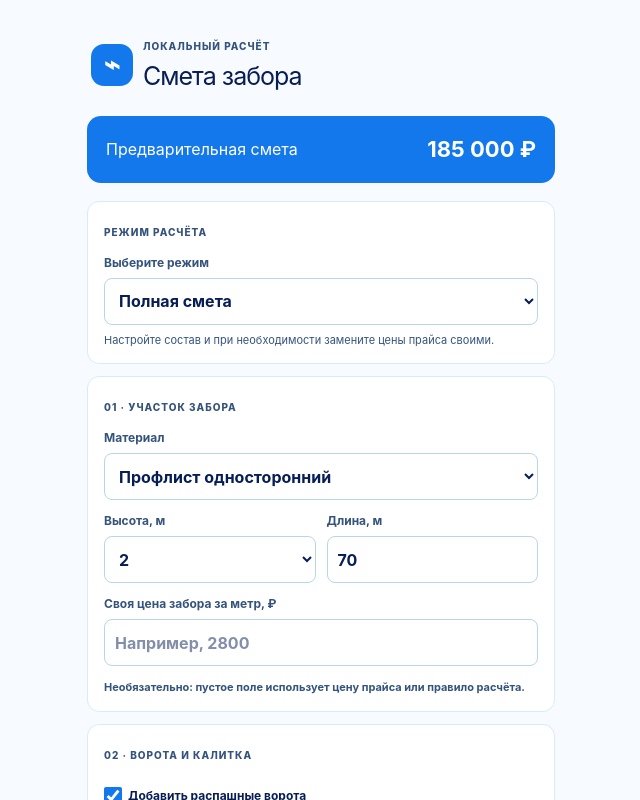
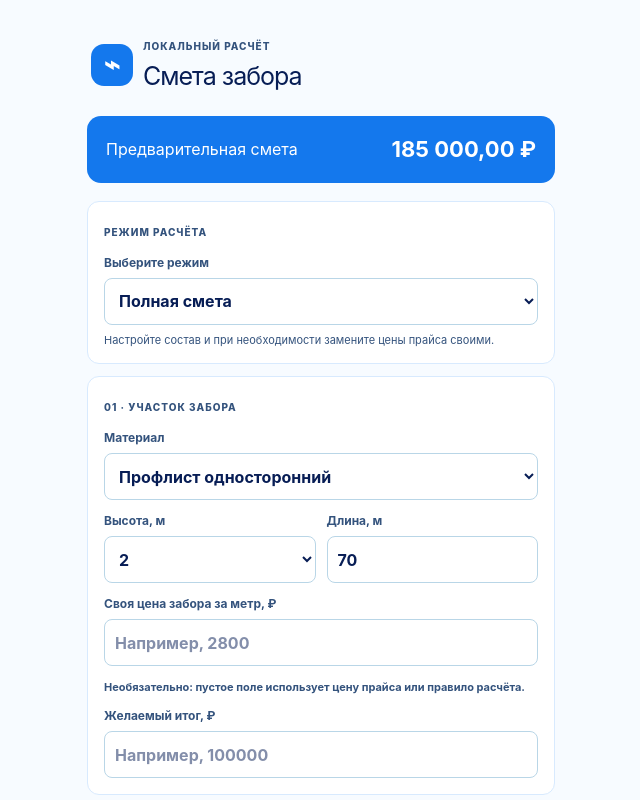
Before and after one commit to sega881117-bit/fence-estimate-pwa, a Next.js app: page / in a window 1280 px wide. Shown: the top 800 px of the page, without its empty margins (319-959 px from the left). Built offline with nearby package versions, Linux system fonts and the light colour scheme.

Commit message:
Add target total fence pricing

```diff
--- a/app/page.tsx
+++ b/app/page.tsx
@@ -1,6 +1,7 @@
 'use client';
 
 import { FormEvent, useEffect, useMemo, useState } from 'react';
+import { deriveFenceUnitPrice } from '../lib/target-fence-price.mjs';
 
 const materials = {
   profile_one: { label: 'Профлист односторонний', prices: { '1.8': 1900, '2': 2100 } },
@@ -14,9 +15,9 @@ const materials = {
 type Material = keyof typeof materials;
 type Wicket = 'adjacent' | 'separate' | 'none';
 type GateCount = number | '';
-type NumericKey = 'length' | 'fencePrice' | 'swingPrice' | 'slidingPrice' | 'swingCount' | 'slidingCount' | 'wicketPrice' | 'wicketCount' | 'deliveryPrice' | 'extension' | 'paint';
+type NumericKey = 'length' | 'fencePrice' | 'targetTotal' | 'swingPrice' | 'slidingPrice' | 'swingCount' | 'slidingCount' | 'wicketPrice' | 'wicketCount' | 'deliveryPrice' | 'extension' | 'paint';
 type State = {
-  mode: 'standard' | 'fence'; material: Material; height: string; length: number; fencePrice: number;
+  mode: 'standard' | 'fence'; material: Material; height: string; length: number; fencePrice: number; targetTotal: number;
   swingEnabled: boolean; swingWidth: string; swingPrice: number; swingCount: GateCount;
   slidingEnabled: boolean; slidingWidth: string; slidingPrice: number; slidingCount: GateCount;
   wicket: Wicket; wicketPrice: number; wicketCount: number;
@@ -24,19 +25,35 @@ type State = {
 };
 type Line = { title: string; details: string[]; unit: string; quantity: number; unitPrice: number; amount: number; manual?: boolean; requiresReview?: boolean };
 const initial: State = {
-  mode: 'standard', material: 'profile_one', height: '2', length: 70, fencePrice: 0,
+  mode: 'standard', material: 'profile_one', height: '2', length: 70, fencePrice: 0, targetTotal: 0,
   swingEnabled: true, swingWidth: '4', swingPrice: 0, swingCount: 1,
   slidingEnabled: false, slidingWidth: '4', slidingPrice: 0, slidingCount: 1,
   wicket: 'adjacent', wicketPrice: 0, wicketCount: 1, deliveryPrice: 0, extension: 0, paint: 0,
 };
 const numericRules: Record<NumericKey, { min: number; integer?: boolean; blankWhenZero?: boolean }> = {
   length: { min: 1, integer: true },
-  fencePrice: { min: 0, blankWhenZero: true }, swingPrice: { min: 0, blankWhenZero: true }, slidingPrice: { min: 0, blankWhenZero: true },
+  fencePrice: { min: 0, blankWhenZero: true }, targetTotal: { min: 0, blankWhenZero: true }, swingPrice: { min: 0, blankWhenZero: true }, slidingPrice: { min: 0, blankWhenZero: true },
   swingCount: { min: 1, integer: true }, slidingCount: { min: 1, integer: true }, wicketCount: { min: 1, integer: true }, wicketPrice: { min: 0, blankWhenZero: true },
   deliveryPrice: { min: 0, blankWhenZero: true }, extension: { min: 0 }, paint: { min: 0 },
 };
-const money = (value: number) => new Intl.NumberFormat('ru-RU', { style: 'currency', currency: 'RUB', maximumFractionDigits: 0 }).format(value);
+const money = (value: number) => new Intl.NumberFormat('ru-RU', { style: 'currency', currency: 'RUB', maximumFractionDigits: 2 }).format(value);
 const gateCount = (value: GateCount) => typeof value === 'number' && Number.isInteger(value) && value > 0 ? value : 1;
+const fixedTotalFor = (s: State) => {
+  if (s.mode === 'fence') return 0;
+  let total = 0;
+  if (s.swingEnabled) {
+    const unit = s.swingPrice > 0 ? s.swingPrice : s.swingWidth === '5' ? 23000 : ['3', '3.5', '4'].includes(s.swingWidth) ? 17000 : 0;
+    total += unit * gateCount(s.swingCount);
+  }
+  if (s.slidingEnabled) {
+    const unit = s.slidingPrice > 0 ? s.slidingPrice : s.slidingWidth === '5' ? 75000 : ['3', '3.5', '4'].includes(s.slidingWidth) ? 69000 : 0;
+    total += unit * gateCount(s.slidingCount);
+  }
+  if (s.wicket !== 'none') total += (s.wicketPrice > 0 ? s.wicketPrice : s.wicket === 'separate' ? 15000 : 13000) * Math.max(1, s.wicketCount);
+  total += s.deliveryPrice > 0 ? s.deliveryPrice : s.length <= 60 ? 6000 : s.length <= 120 ? 8000 : 12000;
+  total += s.extension * 300 + s.paint * 250;
+  return total;
+};
 const fenceSpec = (material: Material, height: string) => {
   const h = height.replace('.', ',');
   const post = String(Number(height) + 1).replace('.', ',');
@@ -76,7 +93,8 @@ export default function Home() {
     const catalogFence = materials[s.material].prices[s.height as keyof typeof materials[typeof s.material]['prices']] as number;
     const fenceUnit = s.fencePrice > 0 ? s.fencePrice : catalogFence;
     const fence = fenceSpec(s.material, s.height);
-    list.push({ title: fence.title, details: fence.details, unit: 'м.п.', quantity: s.length, unitPrice: fenceUnit, amount: s.length * fenceUnit, manual: s.fencePrice > 0, requiresReview: s.fencePrice > 0 });
+    const fenceLine: Line = { title: fence.title, details: fence.details, unit: 'м.п.', quantity: s.length, unitPrice: fenceUnit, amount: s.length * fenceUnit, manual: s.fencePrice > 0, requiresReview: s.fencePrice > 0 };
+    list.push(fenceLine);
     if (s.mode === 'standard') {
       if (s.swingEnabled) {
         const unit = s.swingPrice > 0 ? s.swingPrice : s.swingWidth === '5' ? 23000 : ['3', '3.5', '4'].includes(s.swingWidth) ? 17000 : null;
@@ -97,7 +115,21 @@ export default function Home() {
       if (s.extension) list.push({ title: 'Удлинение столбов до 1,5 м', details: ['Дополнительная позиция, требует подтверждения объёма работ.'], unit: 'м.п.', quantity: s.extension, unitPrice: 300, amount: s.extension * 300, requiresReview: true });
       if (s.paint) list.push({ title: 'Покраска каркаса', details: ['Дополнительная позиция, требует подтверждения состава работ.'], unit: 'м.п.', quantity: s.paint, unitPrice: 250, amount: s.paint * 250, requiresReview: true });
     }
-    return { list, total: list.reduce((sum, item) => sum + item.amount, 0) };
+    const fixedTotal = list.slice(1).reduce((sum, item) => sum + item.amount, 0);
+    let targetError = '';
+    let targetApplied = false;
+    if (s.targetTotal > 0) {
+      const target = deriveFenceUnitPrice({ targetTotal: s.targetTotal, length: s.length, fixedTotal });
+      if (target.ok) {
+        fenceLine.unitPrice = target.unitPrice;
+        fenceLine.amount = target.fenceAmount;
+        fenceLine.manual = false;
+        fenceLine.requiresReview = false;
+        fenceLine.details = [...fence.details, `Цена рассчитана от желаемого итога: (${money(s.targetTotal)} − ${money(fixedTotal)}) ÷ ${s.length} м = ${money(target.unitPrice)}/м.п.`];
+        targetApplied = true;
+      } else targetError = target.message;
+    }
+    return { list, total: list.reduce((sum, item) => sum + item.amount, 0), targetError, targetApplied };
   }, [s]);
   const quoteImage = () => {
     const canvas = document.createElement('canvas');
@@ -239,6 +271,10 @@ export default function Home() {
     const next = normalizedState();
     setS(next); setNumericDrafts({});
     if (next.length <= 0) { setError('Введите длину забора.'); return; }
+    if (next.targetTotal > 0) {
+      const target = deriveFenceUnitPrice({ targetTotal: next.targetTotal, length: next.length, fixedTotal: fixedTotalFor(next) });
+      if (!target.ok) { setError(target.message); return; }
+    }
     if (next.mode === 'standard' && next.swingEnabled && needsManualPrice(next.swingWidth, next.swingPrice)) { setError(`Для распашных ворот шириной ${next.swingWidth.replace('.', ',')} м укажите свою цену за комплект.`); return; }
     if (next.mode === 'standard' && next.slidingEnabled && needsManualPrice(next.slidingWidth, next.slidingPrice)) { setError(`Для откатных ворот шириной ${next.slidingWidth.replace('.', ',')} м укажите свою цену за комплект.`); return; }
     setError(''); setResult(true);
@@ -248,7 +284,7 @@ export default function Home() {
   if (result) return <main className="result"><button className="back" onClick={() => setResult(false)}>‹ Изменить расчёт</button><article className="quote quote-table"><header><div><small>Предварительный расчёт</small><strong>Смета на устройство забора</strong><span>от {new Date().toLocaleDateString('ru-RU')}</span></div></header><div className="estimate-table" role="table" aria-label="Подробная смета"><div className="estimate-head" role="row"><span>Работы и материалы</span><span>Ед. изм.</span><span>Кол-во</span><span>Цена, руб.</span><span>Сумма, руб.</span></div>{quote.list.map(item => <div className="estimate-row" role="row" key={item.title + item.quantity}><div><b>{item.title}</b>{item.details.length > 0 && <ul className="estimate-details">{item.details.map(detail => <li key={detail}>{detail}</li>)}</ul>}</div><span>{item.unit}</span><span>{item.quantity}</span><span>{money(item.unitPrice)}</span><b>{money(item.amount)}</b></div>)}<div className="estimate-total" role="row"><b>Итого</b><span>Включая материалы и работы</span><b>{money(quote.total)}</b></div></div><footer><b>Предварительная смета</b><p>Действует 7 календарных дней. Окончательная стоимость уточняется после выезда на объект.</p></footer></article><button className="primary" onClick={shareQuoteImage}>Поделиться сметой</button>{shareMessage && <p className="share-message" role="status">{shareMessage}</p>}<p>Смета будет подготовлена как изображение для отправки клиенту.</p></main>;
   return <main className="app"><header className="head"><span className="mark">⌁</span><div><small>Локальный расчёт</small><h1>Смета забора</h1></div></header><section className="hero"><span>Предварительная смета</span><b>{money(quote.total)}</b></section><form onSubmit={submit}>
     <section className="card"><small>Режим расчёта</small><label>Выберите режим<select value={s.mode} onChange={event => set('mode', event.target.value as State['mode'])}><option value="standard">Полная смета</option><option value="fence">Только забор</option></select></label><p className="hint">{s.mode === 'fence' ? 'В этом режиме не учитываются ворота, калитка, доставка и допработы.' : 'Настройте состав и при необходимости замените цены прайса своими.'}</p></section>
-    <section className="card"><small>01 · Участок забора</small><label>Материал<select value={s.material} onChange={event => { const material = event.target.value as Material; set('material', material); set('height', Object.keys(materials[material].prices)[0]); }}>{Object.entries(materials).map(([key, item]) => <option key={key} value={key}>{item.label}</option>)}</select></label><div className="grid"><label>Высота, м<select value={s.height} onChange={event => set('height', event.target.value)}>{Object.keys(materials[s.material].prices).map(height => <option key={height} value={height}>{height.replace('.', ',')}</option>)}</select></label>{numericInput('Длина, м', 'length')}</div>{price('Своя цена забора за метр, ₽', 'fencePrice', 'Например, 2800')}</section>
+    <section className="card"><small>01 · Участок забора</small><label>Материал<select value={s.material} onChange={event => { const material = event.target.value as Material; set('material', material); set('height', Object.keys(materials[material].prices)[0]); }}>{Object.entries(materials).map(([key, item]) => <option key={key} value={key}>{item.label}</option>)}</select></label><div className="grid"><label>Высота, м<select value={s.height} onChange={event => set('height', event.target.value)}>{Object.keys(materials[s.material].prices).map(height => <option key={height} value={height}>{height.replace('.', ',')}</option>)}</select></label>{numericInput('Длина, м', 'length')}</div>{price('Своя цена забора за метр, ₽', 'fencePrice', 'Например, 2800')}{numericInput('Желаемый итог, ₽', 'targetTotal', 'Например, 100000')}{s.targetTotal > 0 && <p className="hint">Цена забора за метр будет рассчитана от желаемого итога; ручная цена забора временно не используется.</p>}{quote.targetError && <p className="error">{quote.targetError}</p>}</section>
     {s.mode === 'standard' && <><section className="card"><small>02 · Ворота и калитка</small>
       <label className="toggle-line"><input type="checkbox" checked={s.swingEnabled} onChange={event => { set('swingEnabled', event.target.checked); if (event.target.checked) set('swingWidth', '4'); }} /><span>Добавить распашные ворота</span></label>
       {s.swingEnabled && <><div className="grid gate-grid">{widths(s.swingWidth, 'swingWidth')}{numericInput('Количество распашных ворот', 'swingCount')}</div>{price('Своя цена распашных ворот за комплект, ₽', 'swingPrice', 'По прайсу')}{needsManualPrice(s.swingWidth, s.swingPrice) && <p className="price-warning">Для ширины {s.swingWidth.replace('.', ',')} м назначьте свою цену за комплект: автоматической цены нет.</p>}</>}
--- /dev/null
+++ b/lib/target-fence-price.mjs
@@ -0,0 +1,10 @@
+export function deriveFenceUnitPrice({ targetTotal, length, fixedTotal }) {
+  if (!Number.isFinite(length) || length <= 0) {
+    return { ok: false, message: 'Укажите длину забора больше нуля.' };
+  }
+  const remaining = targetTotal - fixedTotal;
+  if (remaining < 0) {
+    return { ok: false, message: 'Желаемый итог меньше суммы выбранных ворот, калиток, доставки и допработ.' };
+  }
+  return { ok: true, unitPrice: remaining / length, fenceAmount: remaining };
+}
--- a/public/sw.js
+++ b/public/sw.js
@@ -1,4 +1,4 @@
-const CACHE_NAME = 'fence-estimate-v8';
+const CACHE_NAME = 'fence-estimate-v9';
 const APP_SHELL = ['/', '/manifest.webmanifest', '/favicon.svg'];
 
 self.addEventListener('install', (event) => {
```
Also changed, not shown: 1 other file (tests, documents, lock files or other folders).
